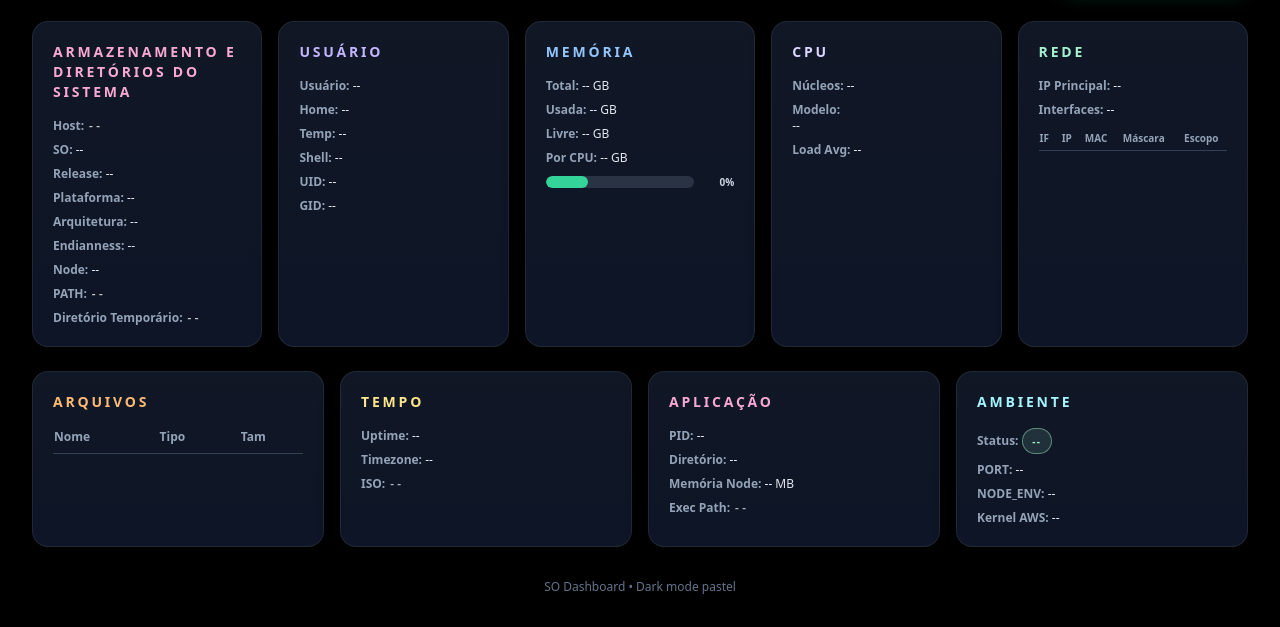
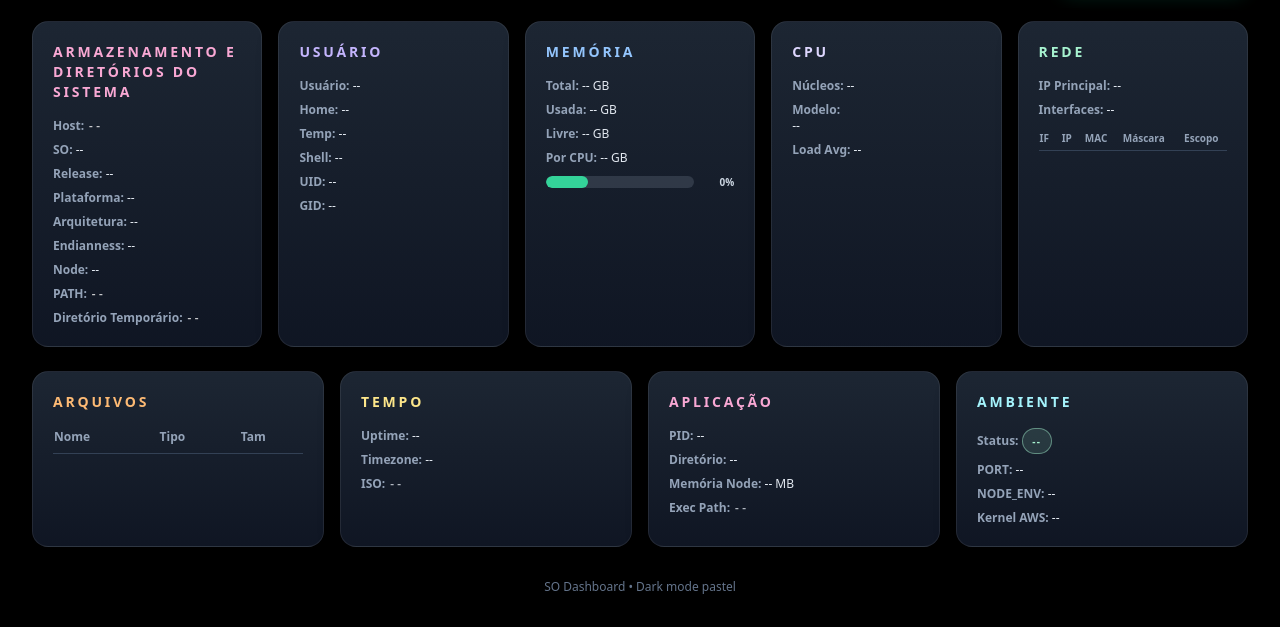
Before and after one commit to julianasaunders/SO, a website: page public/index.html in a window 1280 px wide. Shown: the part 204-831 px from the top of the page. Drawn offline with nearby package versions, Linux system fonts and the light colour scheme; no server answers.

Commit message:
Update panel gradient for improved visual contrast in dark mode

```diff
--- a/public/index.html
+++ b/public/index.html
@@ -11,7 +11,7 @@
     :root {
       color-scheme: dark;
       --bg: #000000;
-      --panel: linear-gradient(180deg, rgba(17, 24, 39, 0.95), rgba(15, 23, 42, 0.9));
+      --panel: linear-gradient(180deg, rgba(31, 41, 55, 0.92), rgba(17, 24, 39, 0.9));
       --panel-border: rgba(255,255,255,0.08);
       --text: #f3f4f6;
       --muted: #cbd5e1;
```
